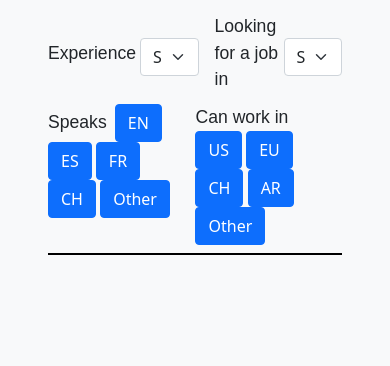
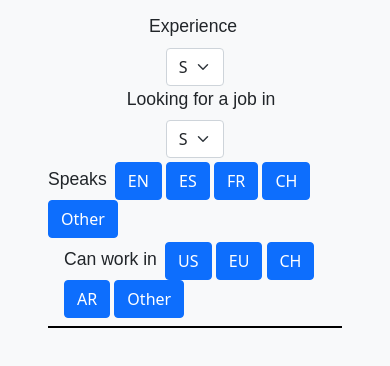
Before and after one commit to gonzalocibeira/The_Talent_Gallery, a website: page index.html in a window 390 px wide. Shown: the part 76-442 px from the top of the page. Drawn offline with nearby package versions, Linux system fonts and the light colour scheme.

Commit message:
responsive changes on filters menu

```diff
--- a/index.html
+++ b/index.html
@@ -36,7 +36,7 @@
             </div>
         </nav>
         <div id="filtersMenu" class="d-xl-flex justify-content-xl-around mt-3 mx-5">
-            <div class="d-flex align-items-center justify-content-evenly">
+            <div class="d-flex flex-column flex-md-row align-items-center justify-content-evenly">
                 <label for="experience" class="form-label me-1 filterText">Experience</label>
                 <select name="Experience_DD" id="experience" class="form-select filterBar">
                     <option selected>Select field</option>
@@ -52,7 +52,7 @@
                     <option value="Sales">Sales</option>
                 </select>
             </div>
-            <div class="d-flex flex-lg-column mt-1 justify-content-evenly">
+            <div class="d-flex flex-column flex-md-row flex-xl-column align-items-center mt-1 justify-content-evenly">
                 <div>
                     <span class="me-1 filterText">Speaks</span>
                     <input type="checkbox" class="btn-check" id="spks_EN" checked autocomplete="off">
@@ -66,7 +66,7 @@
                     <input type="checkbox" class="btn-check" id="spks_OT" checked autocomplete="off">
                     <label class="btn btn-outline-primary" for="spks_OT">Other</label>
                 </div>
-                <div class="mt-lg-1 ms-3 ms-lg-0">
+                <div class="mt-1 mt-md-0 mt-lg-1 ms-3 ms-lg-0">
                     <span class="me-1 filterText">Can work in</span>
                     <input type="checkbox" class="btn-check" id="wrk_US" checked autocomplete="off">
                     <label class="btn btn-outline-primary" for="wrk_US">US</label>
```
